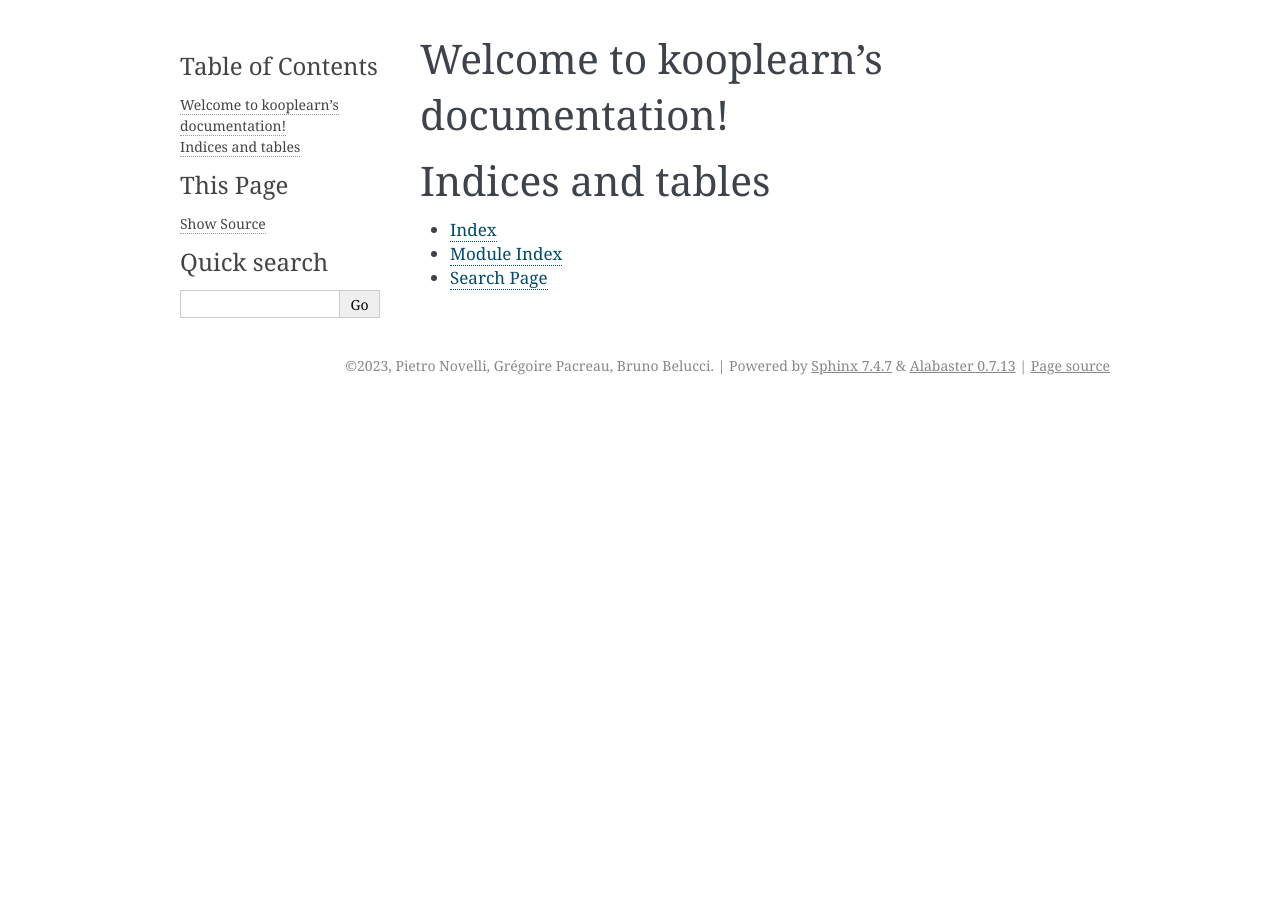
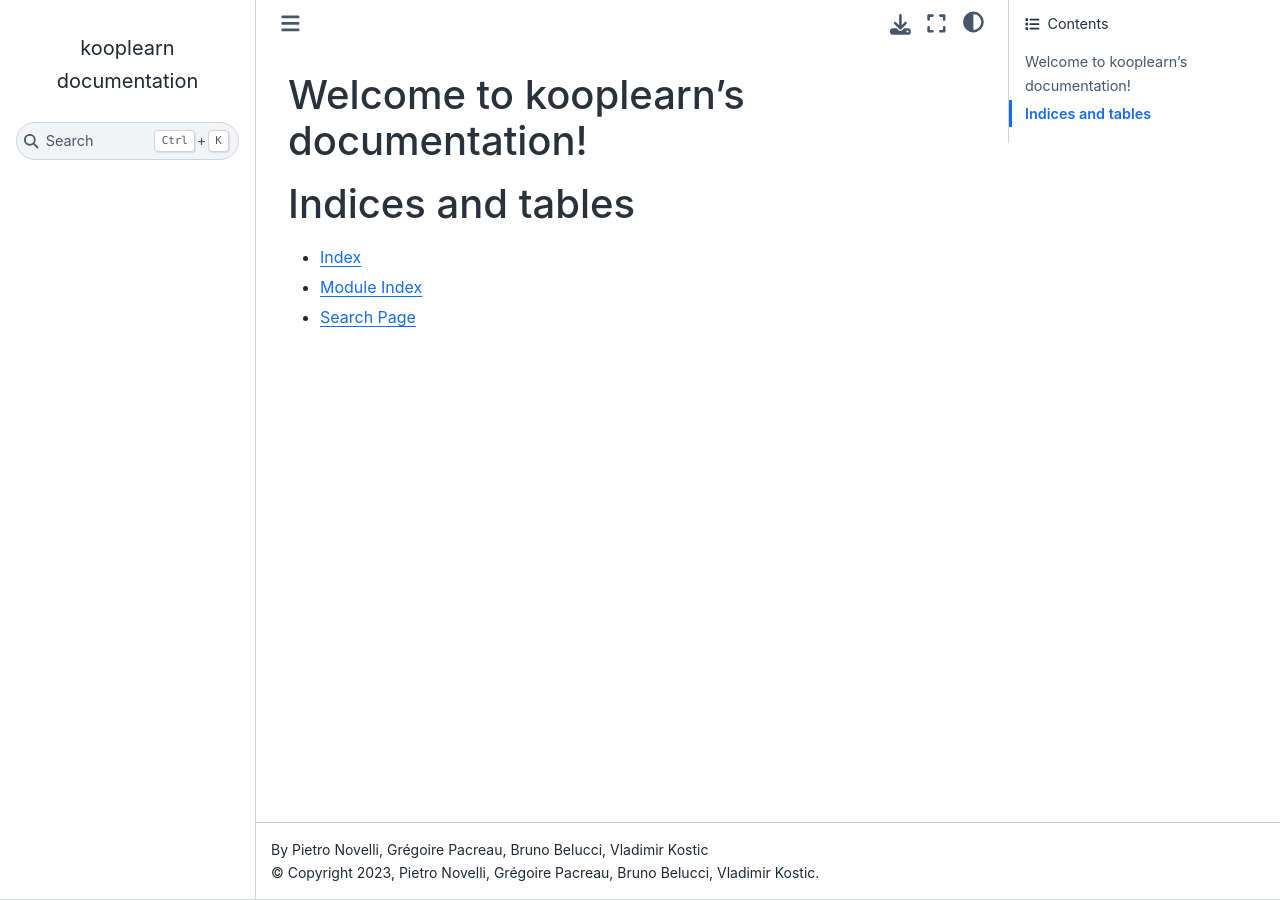
Before and after one commit to Machine-Learning-Dynamical-Systems/kooplearn, a Sphinx documentation site: the page built from docs/index.rst, in a window 1280 px wide. Built offline with Sphinx 7.4.7 and the Sphinx Book theme 1.1.4, drawn with Linux system fonts in a browser that asks for light colours.

```diff
--- a/docs/conf.py
+++ b/docs/conf.py
@@ -7,13 +7,19 @@
 # https://www.sphinx-doc.org/en/master/usage/configuration.html#project-information
 
 project = 'kooplearn'
-copyright = '2023, Pietro Novelli, Grégoire Pacreau, Bruno Belucci'
-author = 'Pietro Novelli, Grégoire Pacreau, Bruno Belucci'
+copyright = '2023, Pietro Novelli, Grégoire Pacreau, Bruno Belucci, Vladimir Kostic'
+author = 'Pietro Novelli, Grégoire Pacreau, Bruno Belucci, Vladimir Kostic'
 
 # -- General configuration ---------------------------------------------------
 # https://www.sphinx-doc.org/en/master/usage/configuration.html#general-configuration
 
-extensions = []
+extensions = [
+    'sphinx.ext.autodoc',
+    'sphinx.ext.mathjax',
+    'sphinx.ext.napoleon',
+    'sphinx.ext.viewcode',
+    'sphinx_design',
+]
 
 templates_path = ['_templates']
 exclude_patterns = ['_build', 'Thumbs.db', '.DS_Store']
@@ -23,5 +29,5 @@ exclude_patterns = ['_build', 'Thumbs.db', '.DS_Store']
 # -- Options for HTML output -------------------------------------------------
 # https://www.sphinx-doc.org/en/master/usage/configuration.html#options-for-html-output
 
-html_theme = 'alabaster'
+html_theme = 'sphinx_book_theme'
 html_static_path = ['_static']
```
